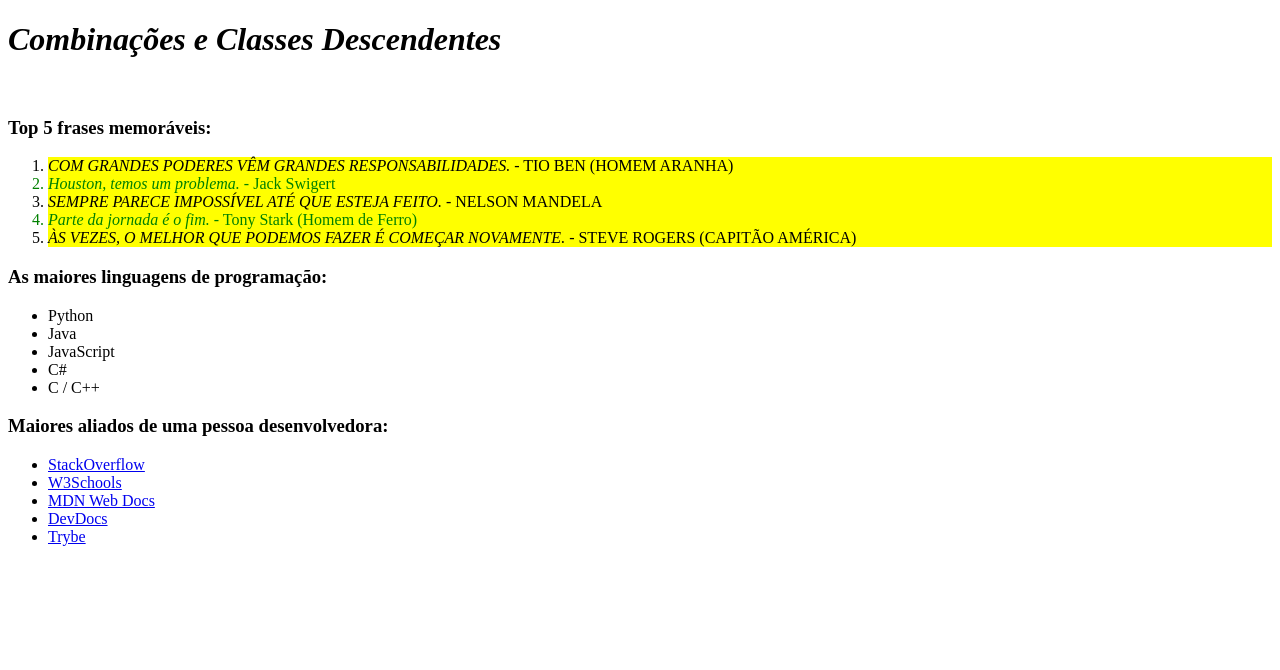
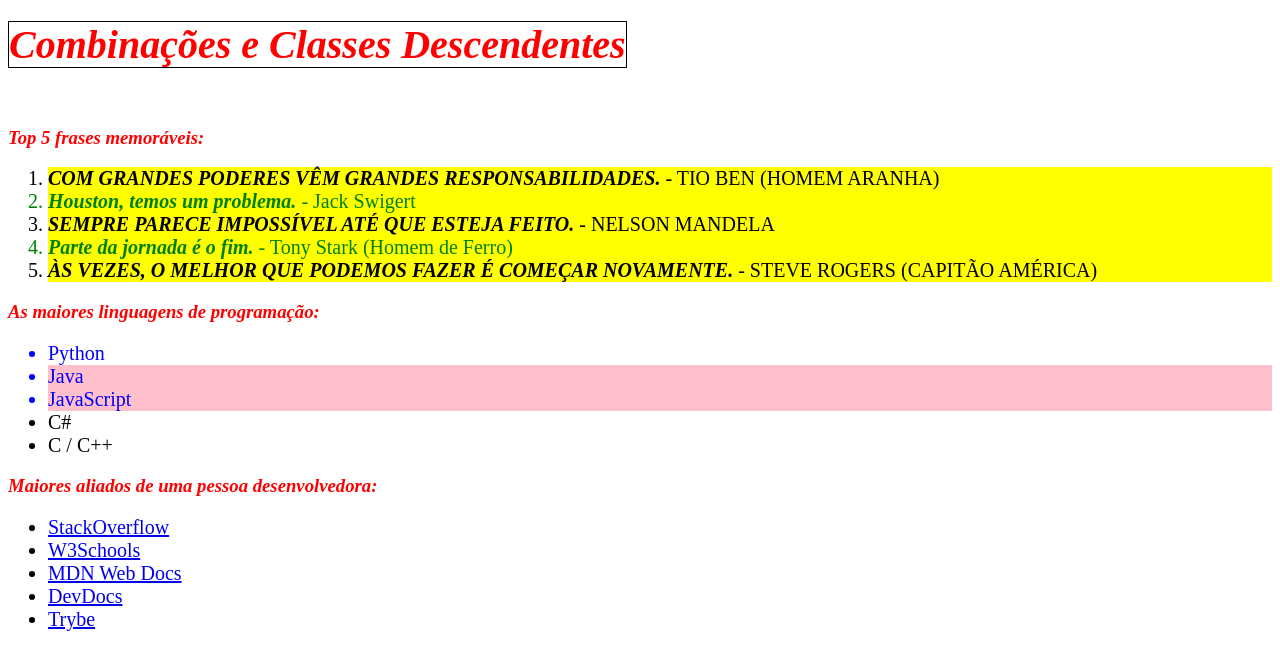
Before and after one commit to tcharles-souza/trybe-exercises, a plain HTML site: page _fundamentos/secao-2-introducao-HTML-CSS/dia-03-HTML-CSS-seletores-posicionamento/index5.html in a window 1280 px wide. Drawn offline with Linux system fonts and the light colour scheme.

Commit message:
termina o exercicio 5

```diff
--- a/_fundamentos/secao-2-introducao-HTML-CSS/dia-03-HTML-CSS-seletores-posicionamento/index5.html
+++ b/_fundamentos/secao-2-introducao-HTML-CSS/dia-03-HTML-CSS-seletores-posicionamento/index5.html
@@ -17,29 +17,29 @@
       <li><em>Às vezes, o melhor que podemos fazer é começar novamente.</em> - Steve Rogers (Capitão América)</li>
     </ol>
     <h3>As maiores linguagens de programação:</h3>
-    <ul>
+    <ul class="languages">
       <li>Python</li>
-      <li>Java</li>
-      <li>JavaScript</li>
+      <li class="pink-bg">Java</li>
+      <li class="pink-bg">JavaScript</li>
       <li>C#</li>
       <li>C / C++</li>
     </ul>
     <h3>Maiores aliados de uma pessoa desenvolvedora:</h3>
     <ul>
       <li>
-        <a href="https://pt.stackoverflow.com/" target="_blank">StackOverflow</a>
+        <a class="stckof" href="https://pt.stackoverflow.com/" target="_blank">StackOverflow</a>
       </li>
       <li>
-        <a href="https://www.w3schools.com/" target="_blank">W3Schools</a>
+        <a class="W3Schools" href="https://www.w3schools.com/" target="_blank">W3Schools</a>
       </li>
       <li>
-        <a href="https://developer.mozilla.org/pt-BR/" target="_blank">MDN Web Docs</a>
+        <a class="MDN" href="https://developer.mozilla.org/pt-BR/" target="_blank">MDN Web Docs</a>
       </li>
       <li>
-        <a href="https://devdocs.io/" target="_blank">DevDocs</a>
+        <a class="DevDocs" href="https://devdocs.io/" target="_blank">DevDocs</a>
       </li>
       <li>
-        <a href="https://app.betrybe.com/" target="_blank">Trybe</a>
+        <a class="trybe" href="https://app.betrybe.com/" target="_blank">Trybe</a>
       </li>
     </ul>
   </body>
--- a/_fundamentos/secao-2-introducao-HTML-CSS/dia-03-HTML-CSS-seletores-posicionamento/style5.css
+++ b/_fundamentos/secao-2-introducao-HTML-CSS/dia-03-HTML-CSS-seletores-posicionamento/style5.css
@@ -9,3 +9,52 @@ ol li:nth-child(2n){
 ol li:nth-child(odd){
     text-transform: uppercase;
 }
+
+h1, h2, h3, h4{
+    color: red;
+    font-style: italic;
+}
+h1 em, h2 em, h3 em{
+    border: 1px solid black;
+    font-size: 40px;
+}
+
+li{
+    font-size: 20px;
+}
+li em{
+    font-weight: bold;
+}
+
+.languages li:not(:nth-child(n + 4)){
+    color: blue;
+}
+
+.pink-bg{
+    background-color: pink;
+}
+
+.stckof:hover{
+    font-weight: bold;
+    color: orange;
+}
+
+.W3Schools:hover{
+    font-weight: bold;
+    color: green;
+}
+
+.MDN:hover{
+    font-weight: bold;
+    color: black;
+}
+
+.DevDocs:hover{
+    font-weight: bold;
+    color: yellow;
+}
+
+.trybe:hover{
+    font-weight: bold;
+    color: green;
+}
```
